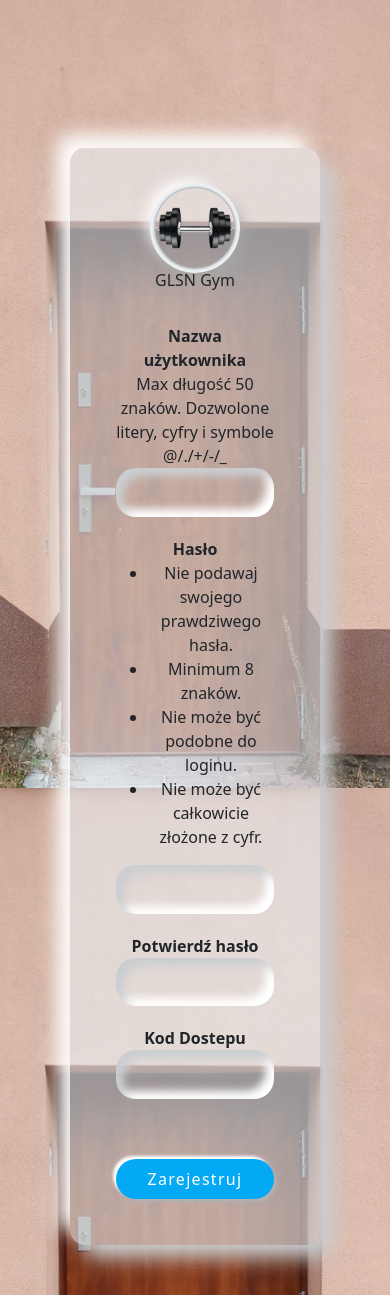
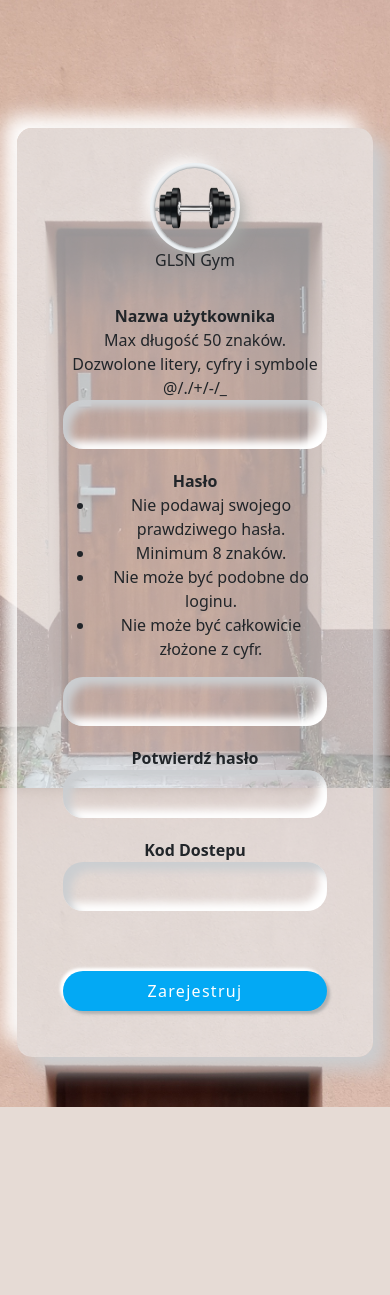
Before and after one commit to mykasero/GLSR_Gym_WebApp, a Django app: page /register/ in a window 390 px wide. Shown: the part 56-1351 px from the top of the page. After the commit the page ends 1163 px from the top, so only its background shows below. Run offline with Django 5.2, Linux system fonts and the light colour scheme; parts of the project's set-up code (start-up, migrations or seed data) failed here and were passed over; some libraries are stand-ins or nearby versions.

Commit message:
Improving styles of the templates p5.1 - minor tweak in sizing of register template

```diff
--- a/templates/Schedule/register.html
+++ b/templates/Schedule/register.html
@@ -11,6 +11,55 @@
 </style>
 {% block stylings %}
     <link href="{% static 'css/auth_styles.css'%}" rel="stylesheet" />
+    <style type="text/css">
+        @media only screen
+            and (min-width:1081px){
+                .div_pad {
+                    padding-top: 60px;
+                }
+                .wrapper{
+                    max-width: 1150px;
+                }
+            }
+        @media only screen
+            and (min-width:801px)
+            and (max-width:1080px){
+                .div_pad {
+                    padding-top:30px;
+                }
+                .wrapper{
+                    max-width: 900px;
+                }
+            }
+        @media screen
+        and (min-width:601px)
+        and (max-width: 800px) {
+            .div_pad{
+                padding-top:30px;
+            }
+            .wrapper{
+                max-width: 700px;
+                min-height: 400px;
+                margin-right: 5px;
+                margin-left: 5px;
+            }
+
+        }
+
+        @media screen and (max-width: 600px) {
+            .div_pad{
+                padding-top:30px;
+            }
+            .wrapper{
+                max-width: 500px;
+                min-height: 400px;
+                margin-right: 5px;
+                margin-left: 5px;
+            }
+        }
+
+    </style>
+
 {% endblock %}
 
 {% endblock %}
```
